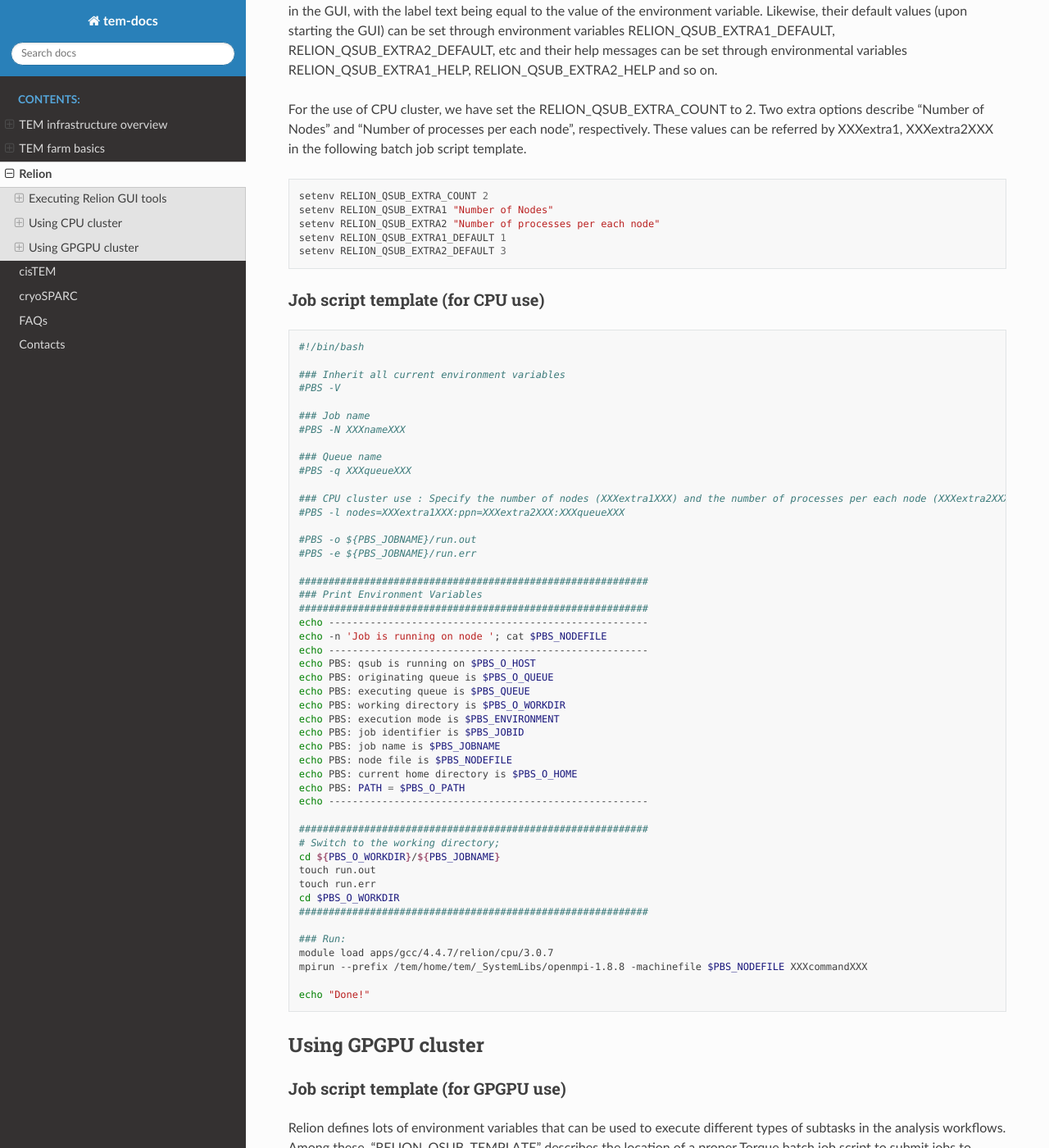
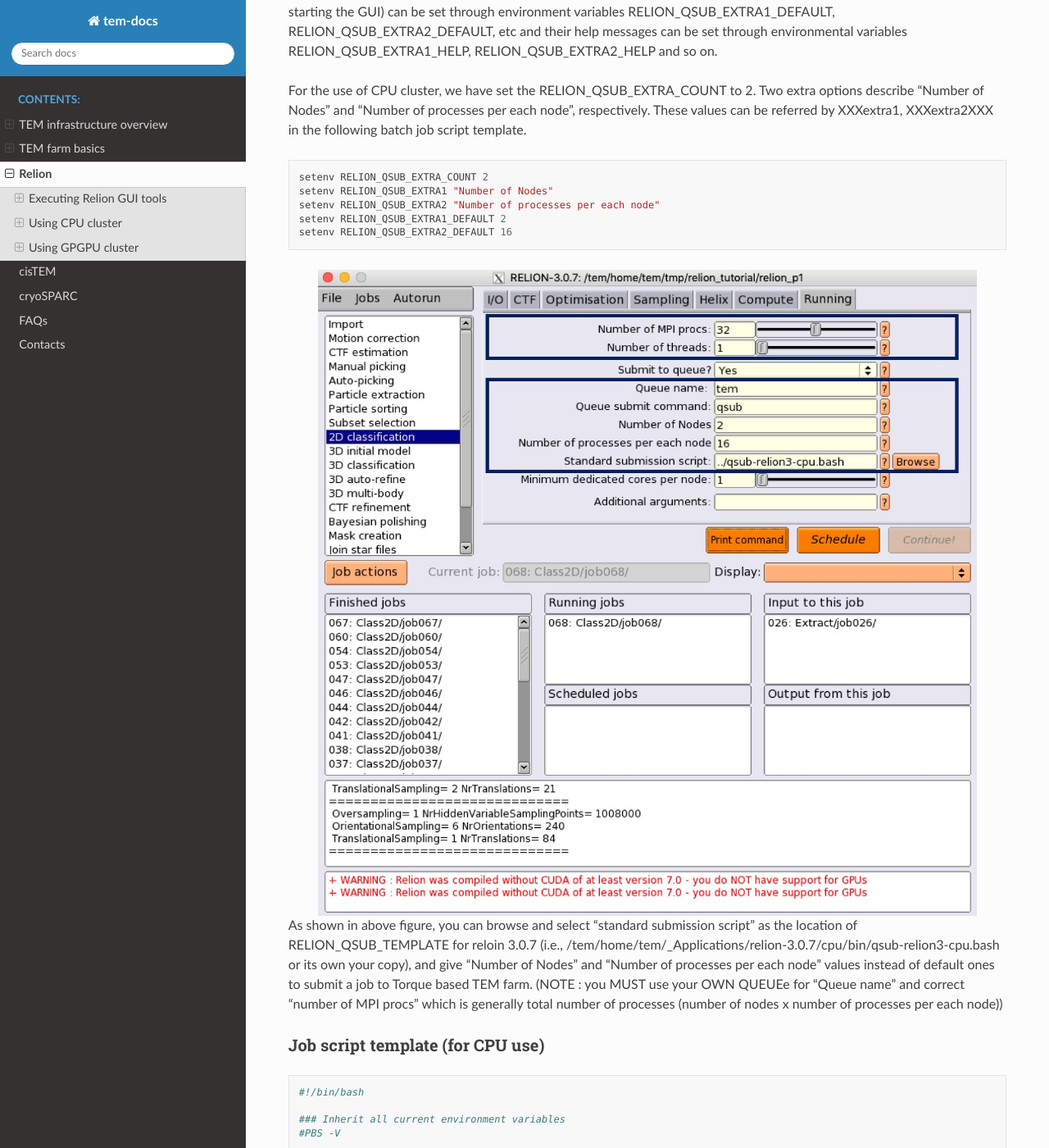
Before and after one commit to junglok/tem-docs, a Sphinx documentation site: the page built from docs/relion.rst, in a window 1280 px wide and 1400 px high, scrolled down 3278 px. Shown: the whole window at 82% size. Built offline with Sphinx 7.4.7 and the Read the Docs theme 2.0.0, drawn with Linux system fonts in a browser that asks for light colours.

Commit message:
first release

```diff
--- a/docs/relion.rst
+++ b/docs/relion.rst
@@ -142,9 +142,14 @@ For the use of CPU cluster, we have set the RELION_QSUB_EXTRA_COUNT to 2. Two ex
   setenv RELION_QSUB_EXTRA_COUNT 2
   setenv RELION_QSUB_EXTRA1 "Number of Nodes"
   setenv RELION_QSUB_EXTRA2 "Number of processes per each node"
-  setenv RELION_QSUB_EXTRA1_DEFAULT 1
-  setenv RELION_QSUB_EXTRA2_DEFAULT 3
+  setenv RELION_QSUB_EXTRA1_DEFAULT 2
+  setenv RELION_QSUB_EXTRA2_DEFAULT 16
 
+.. image:: images/relion-cpu.jpg
+    :scale: 70 %
+    :align: center
+
+As shown in above figure, you can browse and select "standard submission script" as the location of RELION_QSUB_TEMPLATE for reloin 3.0.7 (i.e., /tem/home/tem/_Applications/relion-3.0.7/cpu/bin/qsub-relion3-cpu.bash or its own your copy), and give "Number of Nodes" and "Number of processes per each node" values instead of default ones to submit  a job to Torque based TEM farm. (NOTE : you MUST use your OWN QUEUEe for "Queue name" and correct "number of MPI procs" which is generally total number of processes (number of nodes x number of processes per each node))
 
 Job script template (for CPU use)
 ---------------------------------
@@ -199,6 +204,8 @@ Job script template (for CPU use)
   mpirun --prefix /tem/home/tem/_SystemLibs/openmpi-1.8.8 -machinefile $PBS_NODEFILE XXXcommandXXX
 
   echo "Done!"
+
+
 
 
 Using GPGPU cluster
```
Also changed, not shown: docs/images/relion-cpu.jpg (added), docs/images/relion-screenshot.png.
